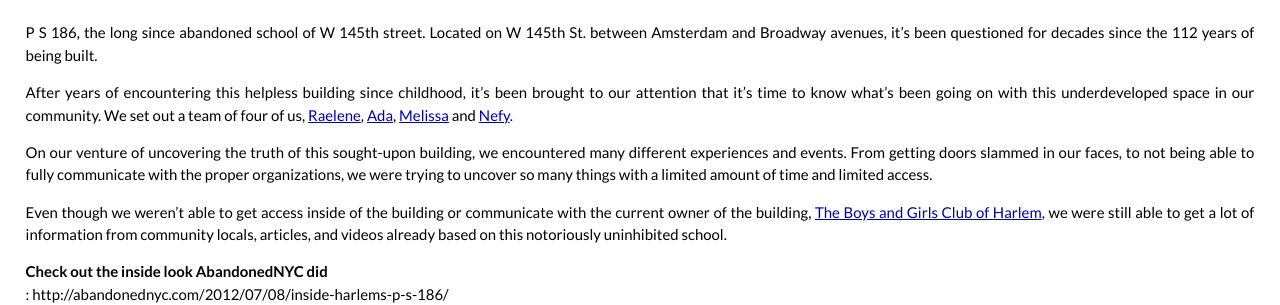
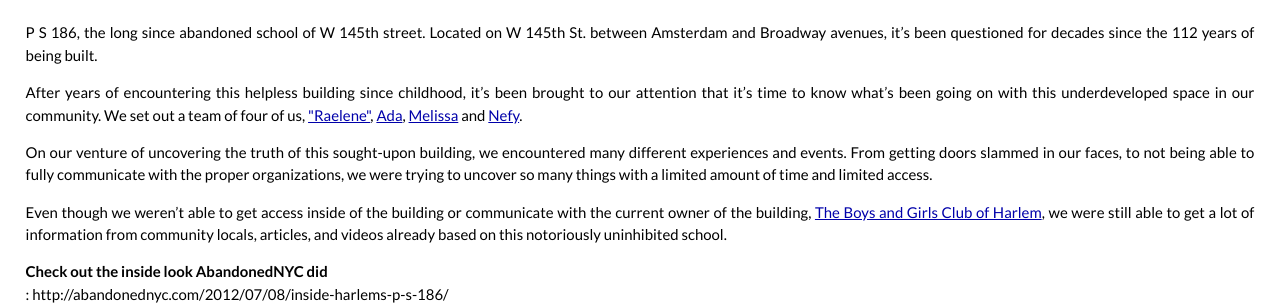
Before and after one commit to WavesofChange/woc-jekyll, a Jekyll site: the page built from projects/2013-07-29-ps-186-project.html, in a window 1280 px wide. Shown: the part 506-811 px from the top of the page. Built offline with Jekyll 4.4.1, drawn with Linux system fonts in a browser that asks for light colours.

Commit message:
update project

```diff
--- a/projects/2013-07-29-ps-186-project.html
+++ b/projects/2013-07-29-ps-186-project.html
@@ -8,12 +8,12 @@
 
 <h1><strong>P.S. 186, Long Forgotten</strong></h1>
 
-<img src:"https://trello-attachments.s3.amazonaws.com/51d8ec4c1cc7870f4e003b9d/51ed6b0257de54314f0053c0/889dad3b089bf899fe66f02149abc8c9/CAM00096.jpg" height="350px">
+<div><img src:"https://trello-attachments.s3.amazonaws.com/51d8ec4c1cc7870f4e003b9d/51ed6b0257de54314f0053c0/889dad3b089bf899fe66f02149abc8c9/CAM00096.jpg" height="350px"></div>
 
 
 <p>P S 186, the long since abandoned school of W 145th street.  Located on W 145th St. between Amsterdam and Broadway avenues, it’s been questioned for decades since the 112 years of being built.</p>
 
-<p>After years of encountering this helpless building since childhood, it’s been brought to our attention that it’s time to know what’s been going on with this underdeveloped space in our community.  We set out a team of four of us, <a href="http://wavesofchange.github.io/woc-jekyll/about/raelene.html">Raelene</a>, <a href="http://wavesofchange.github.io/woc-jekyll/about/ada.html">Ada</a>, <a href="http://wavesofchange.github.io/woc-jekyll/about/melissa.html">Melissa</a> and <a href="http://wavesofchange.github.io/woc-jekyll/about/nafretiry.html">Nefy</a>.</p>
+<p>After years of encountering this helpless building since childhood, it’s been brought to our attention that it’s time to know what’s been going on with this underdeveloped space in our community.  We set out a team of four of us, <a href="http://wavesofchange.github.io/woc-jekyll/about/raelene.html">"Raelene"</a>, <a href="http://wavesofchange.github.io/woc-jekyll/about/ada.html">Ada</a>, <a href="http://wavesofchange.github.io/woc-jekyll/about/melissa.html">Melissa</a> and <a href="http://wavesofchange.github.io/woc-jekyll/about/nafretiry.html">Nefy</a>.</p>
 
 <p>On our venture of uncovering the truth of this sought-upon building, we encountered many different experiences and events. From getting doors slammed in our faces, to not being able to fully communicate with the proper organizations, we were trying to uncover so many things with a limited amount of time and limited access.</p>
 
```
